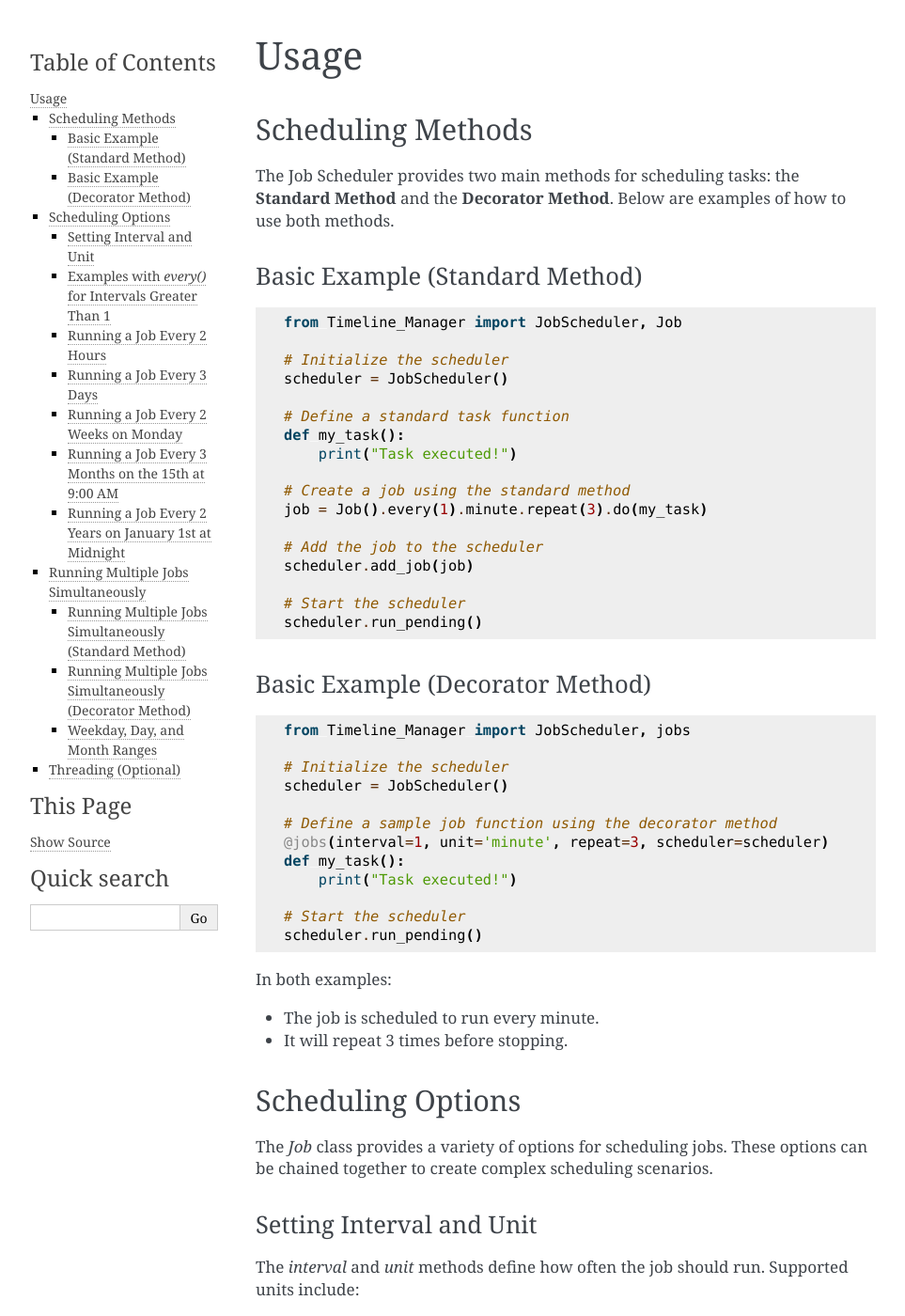
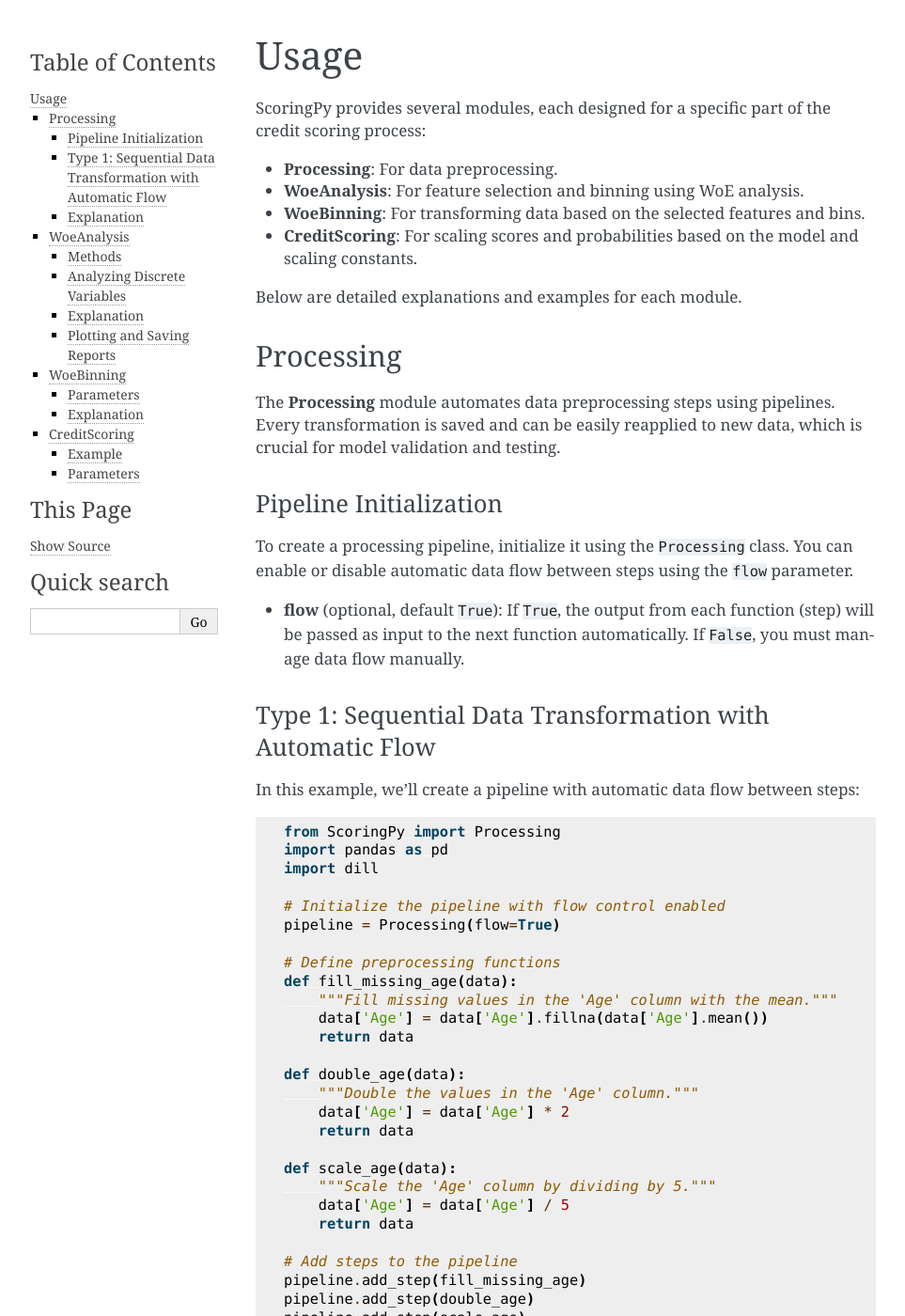
Before and after one commit to Qubdi/ScoringPy, a Sphinx documentation site: the page built from docs/Usage.rst, in a window 1280 px wide and 1400 px high. Shown: the whole window at 94% size, without its empty margins (148-1111 px from the left). Built offline with Sphinx 7.4.7, drawn with Linux system fonts in a browser that asks for light colours; some of the changed text lies outside the part shown.

Commit message:
updated docs but idk if it works

```diff
--- a/docs/Usage.rst
+++ b/docs/Usage.rst
@@ -1,418 +1,208 @@
+Usage
+=====
 
-Usage
------
+ScoringPy provides several modules, each designed for a specific part of the credit scoring process:
 
-Scheduling Methods
-##################
+- **Processing**: For data preprocessing.
+- **WoeAnalysis**: For feature selection and binning using WoE analysis.
+- **WoeBinning**: For transforming data based on the selected features and bins.
+- **CreditScoring**: For scaling scores and probabilities based on the model and scaling constants.
 
-The Job Scheduler provides two main methods for scheduling tasks: the **Standard Method** and the **Decorator Method**. Below are examples of how to use both methods.
+Below are detailed explanations and examples for each module.
 
-Basic Example (Standard Method)
-~~~~~~~~~~~~~~~~~~~~~~~~~~~~~~~
+Processing
+----------
+
+The **Processing** module automates data preprocessing steps using pipelines. Every transformation is saved and can be easily reapplied to new data, which is crucial for model validation and testing.
+
+Pipeline Initialization
+~~~~~~~~~~~~~~~~~~~~~~~~
+
+To create a processing pipeline, initialize it using the ``Processing`` class. You can enable or disable automatic data flow between steps using the ``flow`` parameter.
+
+- **flow** (optional, default ``True``): If ``True``, the output from each function (step) will be passed as input to the next function automatically. If ``False``, you must manage data flow manually.
+
+Type 1: Sequential Data Transformation with Automatic Flow
+~~~~~~~~~~~~~~~~~~~~~~~~~~~~~~~~~~~~~~~~~~~~~~~~~~~~~~~~~~~
+
+In this example, we'll create a pipeline with automatic data flow between steps:
 
 .. code-block:: python
 
-   from Timeline_Manager import JobScheduler, Job
+    from ScoringPy import Processing
+    import pandas as pd
+    import dill
 
-   # Initialize the scheduler
-   scheduler = JobScheduler()
+    # Initialize the pipeline with flow control enabled
+    pipeline = Processing(flow=True)
 
-   # Define a standard task function
-   def my_task():
-       print("Task executed!")
+    # Define preprocessing functions
+    def fill_missing_age(data):
+        """Fill missing values in the 'Age' column with the mean."""
+        data['Age'] = data['Age'].fillna(data['Age'].mean())
+        return data
 
-   # Create a job using the standard method
-   job = Job().every(1).minute.repeat(3).do(my_task)
+    def double_age(data):
+        """Double the values in the 'Age' column."""
+        data['Age'] = data['Age'] * 2
+        return data
 
-   # Add the job to the scheduler
-   scheduler.add_job(job)
+    def scale_age(data):
+        """Scale the 'Age' column by dividing by 5."""
+        data['Age'] = data['Age'] / 5
+        return data
 
-   # Start the scheduler
-   scheduler.run_pending()
+    # Add steps to the pipeline
+    pipeline.add_step(fill_missing_age)
+    pipeline.add_step(double_age)
+    pipeline.add_step(scale_age)
 
-Basic Example (Decorator Method)
-~~~~~~~~~~~~~~~~~~~~~~~~~~~~~~~~
+    # Save the pipeline using dill
+    with open('pipeline.pkl', 'wb') as file:
+        dill.dump(pipeline, file)
+
+    # Load your dataset
+    df = pd.read_csv('data.csv')
+
+    # Run the pipeline on the dataset
+    df_processed = pipeline.run(initial_data=df)
+
+    # Clear the pipeline if needed
+    pipeline.clear()
+
+Explanation
+~~~~~~~~~~~
+
+1. **Initialization**: We initialize the ``Processing`` pipeline with ``flow=True``, enabling automatic data flow between steps.
+
+2. **Function Definitions**: We define three functions (``fill_missing_age``, ``double_age``, ``scale_age``) that perform specific data transformations.
+
+3. **Adding Steps**: We add these functions to the pipeline using ``pipeline.add_step()``.
+
+4. **Saving the Pipeline**: We use the ``dill`` library to serialize and save the pipeline for future reuse.
+
+5. **Running the Pipeline**: We run the pipeline on the dataset using ``pipeline.run(initial_data=df)``.
+
+6. **Clearing the Pipeline**: We clear the pipeline using ``pipeline.clear()`` if we need to reset it.
+
+WoeAnalysis
+-----------
+
+The **WoeAnalysis** module is designed for feature selection and binning using WoE (Weight of Evidence) analysis. It provides small reports for each feature, including statistical summaries based on WoE analysis.
+
+Methods
+~~~~~~~
+
+- **discrete**: Analyze discrete (categorical) variables.
+- **continuous**: Analyze continuous variables.
+
+Each method supports:
+
+- **plot**: Visualizes WoE and IV analysis.
+- **report**: Displays and optionally saves the report.
+
+Analyzing Discrete Variables
+~~~~~~~~~~~~~~~~~~~~~~~~~~~~~
 
 .. code-block:: python
 
-   from Timeline_Manager import JobScheduler, jobs
+    from ScoringPy import WoeAnalysis
 
-   # Initialize the scheduler
-   scheduler = JobScheduler()
+    # Initialize WoeAnalysis
+    woe_analysis = WoeAnalysis(save=False, path="Data/", type=2)
 
-   # Define a sample job function using the decorator method
-   @jobs(interval=1, unit='minute', repeat=3, scheduler=scheduler)
-   def my_task():
-       print("Task executed!")
+    # Analyze a discrete variable with safety checks
+    woe_analysis.discrete(column="MaritalStatus", df=X_train, target=y_train, safety=True, threshold=300).report()
 
-   # Start the scheduler
-   scheduler.run_pending()
+Explanation
+~~~~~~~~~~~
 
-In both examples:
+1. **Initialization**: We initialize ``WoeAnalysis`` with optional parameters like ``save``, ``path``, and ``type``.
 
-- The job is scheduled to run every minute.
-- It will repeat 3 times before stopping.
+2. **Safety Parameters**:
+    - **safety** (``bool``, default ``True``): Controls whether to perform safety checks on the feature before processing.
+    - **threshold** (``int``, default ``300``): Specifies the maximum number of unique values allowed in a discrete feature.
 
-Scheduling Options
-##################
+3. **Analyzing the Variable**: We call the ``discrete`` method, passing the column name, DataFrame ``X_train``, target variable ``y_train``, and safety parameters.
 
-The `Job` class provides a variety of options for scheduling jobs. These options can be chained together to create complex scheduling scenarios.
+4. **Generating the Report**: We call the ``report`` method to display the analysis.
 
-Setting Interval and Unit
-~~~~~~~~~~~~~~~~~~~~~~~~~
-
-The `interval` and `unit` methods define how often the job should run. Supported units include:
-
-- `second`
-- `minute`
-- `hour`
-- `day`
-- `week`
-- `month`
-- `year`
+Plotting and Saving Reports
+~~~~~~~~~~~~~~~~~~~~~~~~~~~~
 
 .. code-block:: python
 
-   job.every(5).minute.do(my_task)
+    # Generate a plot and display the report
+    woe_analysis.discrete(column="MaritalStatus", df=X_train, target=y_train, safety=True, threshold=300).plot(rotation=0).report()
 
-This will schedule the job to run every 5 minutes.
+    # Save the report
+    woe_analysis.discrete(column="MaritalStatus", df=X_train, target=y_train, safety=True, threshold=300).report(save=True, type=1)
 
-Examples with `every()` for Intervals Greater Than 1
-~~~~~~~~~~~~~~~~~~~~~~~~~~~~~~~~~~~~~~~~~~~~~~~~~~~~
+WoeBinning
+----------
 
-Running a Job Every 2 Hours
-~~~~~~~~~~~~~~~~~~~~~~~~~~~
-
-**Standard Method:**
+The ``WoeBinning`` module transforms your dataset based on the WoE analysis conducted earlier. It replaces the original feature values with their corresponding WoE values.
 
 .. code-block:: python
 
-   from Timeline_Manager import JobScheduler, Job
+    from ScoringPy import WoeBinning
 
-   # Initialize the scheduler
-   scheduler = JobScheduler()
+    # Assume WoE_dict is obtained from WoeAnalysis
+    WoE_dict = woe_analysis.WoE_dict
 
-   # Define the task function
-   def task_every_2_hours():
-       print("Task executed every 2 hours!")
+    # Initialize WoeBinning
+    woe_transform = WoeBinning(WoE_dict=WoE_dict, production=False)
 
-   # Create a job to run every 2 hours
-   job = Job().every(2).hour.do(task_every_2_hours)
+    # Transform the data
+    X_transformed = woe_transform.transform(X, dummy=False)
 
-   # Add the job to the scheduler
-   scheduler.add_job(job)
+Parameters
+~~~~~~~~~~
 
-   # Start the scheduler
-   scheduler.run_pending()
+- **WoE_dict**: The dictionary containing WoE values.
+- **production** (``bool``, default ``False``): Controls error handling for outliers.
+- **dummy** (``bool``, default ``False``): Controls the structure of the output DataFrame.
 
-**Decorator Method:**
+Explanation
+~~~~~~~~~~~
+
+1. **Transformation**: The transformed data will include only the columns specified in ``WoE_dict``.
+
+2. **Selective Transformation**: If you want to transform only specific features, remove unwanted features from ``WoE_dict`` before transformation.
+
+CreditScoring
+-------------
+
+The **CreditScoring** module scales scores and probabilities based on your logistic regression model and specific scaling constants. It allows you to generate a scorecard and apply it to your dataset.
+
+Example
+~~~~~~~
 
 .. code-block:: python
 
-   from Timeline_Manager import JobScheduler, jobs
+    from sklearn.linear_model import LogisticRegression
+    from ScoringPy import CreditScoring
 
-   # Initialize the scheduler
-   scheduler = JobScheduler()
+    # Assume X_transformed is your WoE-transformed data
+    # Assume y is your target variable
 
-   @jobs(interval=2, unit='hour', scheduler=scheduler)
-   def task_every_2_hours():
-       print("Task executed every 2 hours!")
+    # Train the logistic regression model
+    model = LogisticRegression(max_iter=1000, class_weight='balanced', C=0.1)
 
-   # Start the scheduler
-   scheduler.run_pending()
+    # Initialize CreditScoring
+    scoring = CreditScoring(data=X_train, model=model, WoE_dict=WoE_dict, production=True)
 
-In this example:
+    # Apply scoring to the data
+    result = scoring.apply(X_train)
 
-- The job is scheduled to run every 2 hours.
-- It will continue running indefinitely until the program is stopped or the job is removed.
+    # Access the scored data and scorecard
+    df_scored = result.data
+    scorecard = result.scorecard
 
-Running a Job Every 3 Days
-~~~~~~~~~~~~~~~~~~~~~~~~~~
+Parameters
+~~~~~~~~~~
 
-**Standard Method:**
-
-.. code-block:: python
-
-   from Timeline_Manager import JobScheduler, Job
-
-   # Initialize the scheduler
-   scheduler = JobScheduler()
-
-   # Define the task function
-   def task_every_3_days():
-       print("Task executed every 3 days!")
-
-   # Create a job to run every 3 days
-   job = Job().every(3).day.do(task_every_3_days)
-
-   # Add the job to the scheduler
-   scheduler.add_job(job)
-
-   # Start the scheduler
-   scheduler.run_pending()
-
-**Decorator Method:**
-
-.. code-block:: python
-
-   from Timeline_Manager import JobScheduler, jobs
-
-   # Initialize the scheduler
-   scheduler = JobScheduler()
-
-   @jobs(interval=3, unit='day', scheduler=scheduler)
-   def task_every_3_days():
-       print("Task executed every 3 days!")
-
-   # Start the scheduler
-   scheduler.run_pending()
-
-In this example:
-
-- The job is scheduled to run every 3 days.
-- It will continue running every 3 days until the program is stopped or the job is removed.
-
-Running a Job Every 2 Weeks on Monday
-~~~~~~~~~~~~~~~~~~~~~~~~~~~~~~~~~~~~~
-
-**Standard Method:**
-
-.. code-block:: python
-
-   from Timeline_Manager import JobScheduler, Job
-
-   # Initialize the scheduler
-   scheduler = JobScheduler()
-
-   # Define the task function
-   def task_every_2_weeks():
-       print("Task executed every 2 weeks!")
-
-   # Create a job to run every 2 weeks on Monday
-   job = Job().every(2).week(weekday=0).do(task_every_2_weeks)
-
-   # Add the job to the scheduler
-   scheduler.add_job(job)
-
-   # Start the scheduler
-   scheduler.run_pending()
-
-**Decorator Method:**
-
-.. code-block:: python
-
-   from Timeline_Manager import JobScheduler, jobs
-
-   # Initialize the scheduler
-   scheduler = JobScheduler()
-
-   @jobs(interval=2, unit='week', scheduler=scheduler)
-   def task_every_2_weeks():
-       print("Task executed every 2 weeks!")
-
-   # Start the scheduler
-   scheduler.run_pending()
-
-In this example:
-
-- The job is scheduled to run every 2 weeks on Monday.
-- It will continue running every 2 weeks on the specified weekday until the program is stopped or the job is removed.
-
-Running a Job Every 3 Months on the 15th at 9:00 AM
-~~~~~~~~~~~~~~~~~~~~~~~~~~~~~~~~~~~~~~~~~~~~~~~~~~~
-
-**Standard Method:**
-
-.. code-block:: python
-
-   from Timeline_Manager import JobScheduler, Job
-
-   # Initialize the scheduler
-   scheduler = JobScheduler()
-
-   # Define the task function
-   def task_every_3_months():
-       print("Task executed every 3 months!")
-
-   # Create a job to run every 3 months on the 15th at 9:00 AM
-   job = Job().every(3).month(day=15, time_at="09:00").do(task_every_3_months)
-
-   # Add the job to the scheduler
-   scheduler.add_job(job)
-
-   # Start the scheduler
-   scheduler.run_pending()
-
-**Decorator Method:**
-
-.. code-block:: python
-
-   from Timeline_Manager import JobScheduler, jobs
-
-   # Initialize the scheduler
-   scheduler = JobScheduler()
-
-   @jobs(interval=3, unit='month', time_at="09:00", scheduler=scheduler)
-   def task_every_3_months():
-       print("Task executed every 3 months!")
-
-   # Start the scheduler
-   scheduler.run_pending()
-
-In this example:
-
-- The job is scheduled to run every 3 months on the 15th at 9:00 AM.
-- It will continue running every 3 months on the specified date and time until the program is stopped or the job is removed.
-
-Running a Job Every 2 Years on January 1st at Midnight
-~~~~~~~~~~~~~~~~~~~~~~~~~~~~~~~~~~~~~~~~~~~~~~~~~~~~~~
-
-**Standard Method:**
-
-.. code-block:: python
-
-   from Timeline_Manager import JobScheduler, Job
-
-   # Initialize the scheduler
-   scheduler = JobScheduler()
-
-   # Define the task function
-   def task_every_2_years():
-       print("Task executed every 2 years!")
-
-   # Create a job to run every 2 years on January 1st at midnight
-   job = Job().every(2).year(month=1, day=1, time_at="00:00").do(task_every_2_years)
-
-   # Add the job to the scheduler
-   scheduler.add_job(job)
-
-   # Start the scheduler
-   scheduler.run_pending()
-
-**Decorator Method:**
-
-.. code-block:: python
-
-   from Timeline_Manager import JobScheduler, jobs
-
-   # Initialize the scheduler
-   scheduler = JobScheduler()
-
-   @jobs(interval=2, unit='year', time_at="00:00", scheduler=scheduler)
-   def task_every_2_years():
-       print("Task executed every 2 years!")
-
-   # Start the scheduler
-   scheduler.run_pending()
-
-In this example:
-
-- The job is scheduled to run every 2 years on January 1st at midnight.
-- It will continue running every 2 years on the specified date and time until the program is stopped or the job is removed.
-
-Running Multiple Jobs Simultaneously
-####################################
-
-The Job Scheduler allows you to schedule multiple jobs that can run at the same time. For example, you might want to run two different tasks every day at the same time.
-
-Running Multiple Jobs Simultaneously (Standard Method)
-~~~~~~~~~~~~~~~~~~~~~~~~~~~~~~~~~~~~~~~~~~~~~~~~~~~~~~
-
-.. code-block:: python
-
-   from Timeline_Manager import JobScheduler, Job
-
-   # Initialize the scheduler
-   scheduler = JobScheduler()
-
-   # Define task functions
-   def task1():
-       print("Task 1 executed!")
-
-   def task2():
-       print("Task 2 executed!")
-
-   # Create jobs that run at the same time
-   job1 = Job().every(1).day.at("08:00").do(task1)
-   job2 = Job().every(1).day.at("08:00").do(task2)
-
-   # Add jobs to the scheduler
-   scheduler.add_job(job1)
-   scheduler.add_job(job2)
-
-   # Start the scheduler
-   scheduler.run_pending()
-
-Running Multiple Jobs Simultaneously (Decorator Method)
-~~~~~~~~~~~~~~~~~~~~~~~~~~~~~~~~~~~~~~~~~~~~~~~~~~~~~~~
-
-.. code-block:: python
-
-   from Timeline_Manager import JobScheduler, jobs
-
-   # Initialize the scheduler
-   scheduler = JobScheduler()
-
-   @jobs(interval=1, unit='day', time_at="08:00", scheduler=scheduler)
-   def task1():
-       print("Task 1 executed!")
-
-   @jobs(interval=1, unit='day', time_at="08:00", scheduler=scheduler)
-   def task2():
-       print("Task 2 executed!")
-
-   # Start the scheduler
-   scheduler.run_pending()
-
-In this example:
-
-- Both `task1` and `task2` are scheduled to run at 8:00 AM every day.
-- They will execute simultaneously, allowing multiple tasks to be performed at the same time.
-
-Weekday, Day, and Month Ranges
-~~~~~~~~~~~~~~~~~~~~~~~~~~~~~~
-
-When scheduling jobs, you can specify specific weekdays, days of the month, and months. Below are the values for each:
-
-- **Weekday Values**:
-
-  - 0: Monday
-  - 1: Tuesday
-  - 2: Wednesday
-  - 3: Thursday
-  - 4: Friday
-  - 5: Saturday
-  - 6: Sunday
-
-- **Day Values**:
-
-  - 1-31: Represents the days of the month.
-
-- **Month Values**:
-
-  - 1: January
-  - 2: February
-  - 3: March
-  - 4: April
-  - 5: May
-  - 6: June
-  - 7: July
-  - 8: August
-  - 9: September
-  - 10: October
-  - 11: November
-  - 12: December
-
-Threading (Optional)
-####################
-
-To run jobs in separate threads (useful for non-blocking execution), set `use_threading=True` when initializing the `JobScheduler`.
-
-.. code-block:: python
-
-   scheduler = JobScheduler(use_threading=True)
-
-In this example:
-
-- The scheduler is set up to run jobs in separate threads, allowing them to execute independently of each other.
-- This can be useful for long-running tasks that should not block the execution of other jobs.
+- **data**: The dataset to score.
+- **model**: The trained logistic regression model.
+- **WoE_dict**: The WoE dictionary used for transformations.
+- **production** (``bool``, default ``True``): Controls error handling for outliers during scoring.
--- a/docs/conf.py
+++ b/docs/conf.py
@@ -35,5 +35,5 @@
 
 # -- Options for HTML output -------------------------------------------------
 
-# html_theme = 'sphinx_rtd_theme'
+html_theme = 'alabaster'
 # html_static_path = ['_static']
```
Also changed, not shown: docs/Installation.rst (+10 -10 lines), docs/index.rst (+8 -8 lines).
